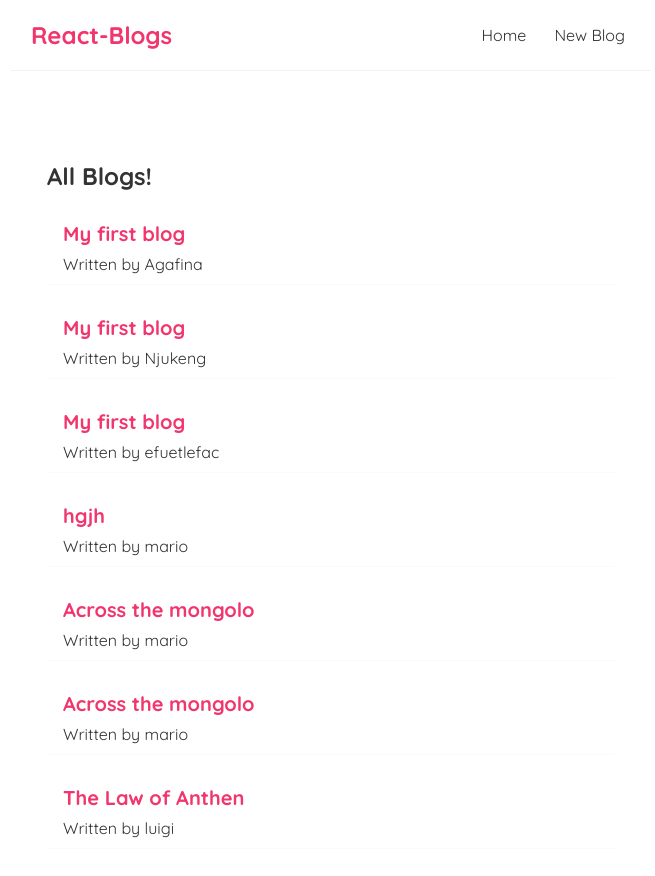
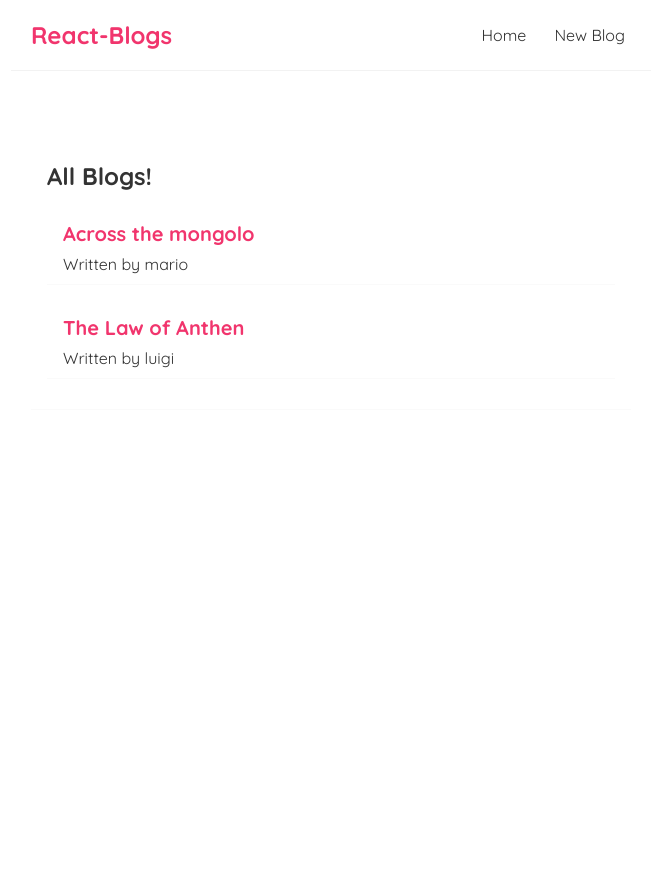
Before and after one commit to Agafina/React-blog-app, a React (Create React App) app: page / in a window 1280 px wide. Shown: the top 876 px of the page, without its empty margins (309-964 px from the left). After the commit the page ends 800 px from the top, so only its background shows below. Built offline with nearby package versions, Linux system fonts and the light colour scheme; data requests are answered from the project's data file; a web font is replaced by a local one.

Commit message:
added a Delete button to delete the post

```diff
--- a/data/db.json
+++ b/data/db.json
@@ -1,37 +1,7 @@
 {
   "blogs": [
     {
-      "title": "My first blog",
-      "body": "why do we use it. Now we have come to the same age and notice that we have come in the f lorem then man in school",
-      "author": "Agafina",
-      "id": "1"
-    },
-    {
-      "title": "My first blog",
-      "body": "why do we use it. Now we have come to the same age and notice that we have come in the f lorem then man in school",
-      "author": "Njukeng",
-      "id": "2"
-    },
-    {
-      "title": "My first blog",
-      "body": "why do we use it. Now we have come to the same age and notice that we have come in the f lorem then man in school",
-      "author": "efuetlefac",
-      "id": "3"
-    },
-    {
-      "id": "5484",
-      "title": "hgjh",
-      "body": "bvn",
-      "author": "mario"
-    },
-    {
       "id": "3278",
-      "title": "Across the mongolo",
-      "body": "written youshi yoga",
-      "author": "mario"
-    },
-    {
-      "id": "94b4",
       "title": "Across the mongolo",
       "body": "written youshi yoga",
       "author": "mario"
--- a/src/DetailsBlog.js
+++ b/src/DetailsBlog.js
@@ -1,9 +1,18 @@
-import { useParams } from "react-router-dom/cjs/react-router-dom.min";
+import { useHistory, useParams } from "react-router-dom/cjs/react-router-dom.min";
 import useFetch from "./useFetch";
 
 const DetailsBlog = () => {
     const { id } = useParams();
     const { data: blogs, error, isPending} = useFetch(`http://localhost:8000/blogs/` + id)
+    const history = useHistory()
+
+    const handleDelete = () =>{
+        fetch(`http://localhost:8000/blogs/` + id, {
+            method: 'DELETE'
+        }).then(() => {
+            history.push('/')
+        })
+    }
     return (
         <div className="blog-details">
             {isPending && <div>Loading ...</div>}
@@ -13,7 +22,9 @@
                     <h2>{ blogs.title}</h2>
                     <p>{ blogs.author}</p>
                     <div className="blog-body"> { blogs.body }</div>
+                    <button onClick={handleDelete}>delete</button>
                 </article>
+
             )}
         </div>
      );
```
